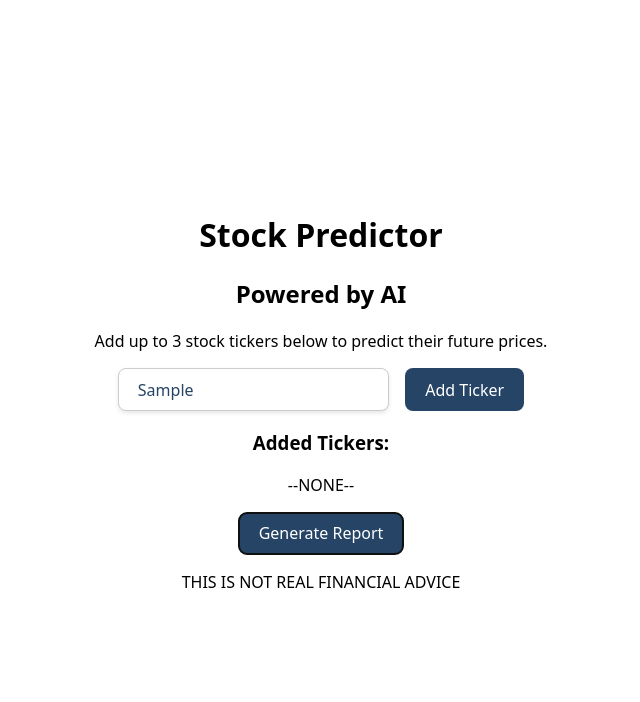
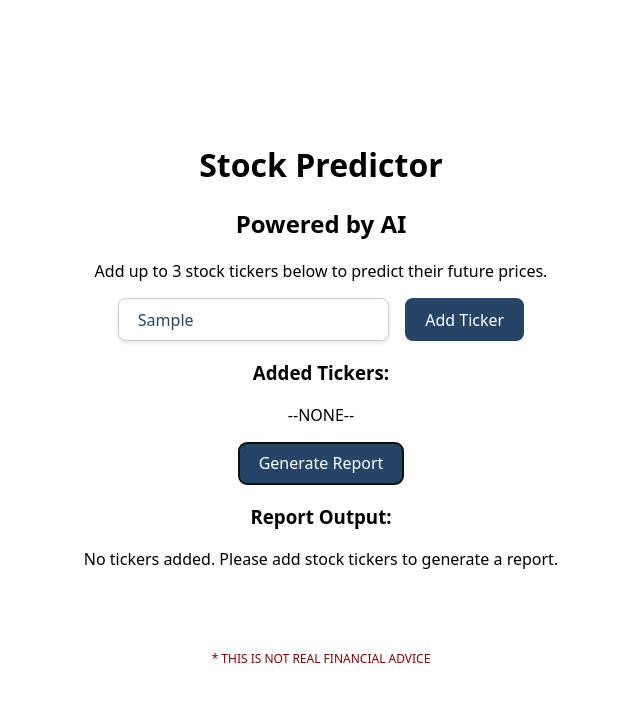
Before and after one commit to kquilty/ai-stock-predictor, a React (Vite) app: page / in a window 1280 px wide. Both pictures are taken after typing "Sample" into the empty fields and a click on the button "Generate Report". Shown: the top 702 px of the page, without its empty margins (319-959 px from the left). Built offline with nearby package versions, Linux system fonts and the light colour scheme.

Commit message:
Added basic "add tickers" functionality

```diff
--- a/src/App.jsx
+++ b/src/App.jsx
@@ -2,7 +2,8 @@ import { useState } from 'react'
 import './App.css'
 
 export default function App() {
-    const [count, setCount] = useState(0)
+    const [stockTickers, setStockTickers] = useState([])
+    const [isGeneratingReport, setIsGeneratingReport] = useState(false)
 
     return (
         <>
@@ -11,11 +12,13 @@ export default function App() {
 
             <Instructions />
 
-            <Input />
+            <Input onAddTicker={(ticker) => setStockTickers([...stockTickers, ticker])} />
 
-            <AddedTickersList />
+            <AddedTickersList stockTickers={stockTickers} />
 
-            <GenerateReportButton />
+            <GenerateReportButton setIsGeneratingReport={setIsGeneratingReport} />
+
+            {isGeneratingReport && <ReportOutput stockTickers={stockTickers} />}
 
             <Footer />
 
@@ -40,33 +43,57 @@ function Instructions() {
     )
 }
 
-function Input() {
+function Input({ onAddTicker }) {
 
     return (
         <div className="card">
-            <input type="text" placeholder="Enter stock ticker" />
-            <button>
+            <input type="text" placeholder="Enter stock ticker" id="ticker-input" />
+            <button onClick={() => {
+                const input = document.querySelector('#ticker-input');
+                const ticker = input.value.trim().toUpperCase();
+                if (ticker) {
+                    onAddTicker(ticker);
+                    input.value = '';
+                }
+            }}>
                 Add Ticker
             </button>
         </div>
     )
 }
 
-function AddedTickersList() {
+function AddedTickersList({ stockTickers }) {
     return (
         <section>
             <h3>Added Tickers:</h3>
             <ul>
-                <li>--NONE--</li>
+                {stockTickers.length === 0 ? (
+                    <li>--NONE--</li>
+                ) : (
+                    stockTickers.map((ticker, index) => <li key={index}>{ticker}</li>)
+                )}
             </ul>
         </section>
     )
 }
 
-function GenerateReportButton() {
+function GenerateReportButton({ setIsGeneratingReport }) {
     return (
         <section>
-            <button>Generate Report</button>
+            <button onClick={() => setIsGeneratingReport(true)}>Generate Report</button>
+        </section>
+    )
+}
+
+function ReportOutput({ stockTickers }) {
+    return (
+        <section>
+            <h3>Report Output:</h3>
+            {stockTickers.length === 0 ? (
+                <p>No tickers added. Please add stock tickers to generate a report.</p>
+            ) : (
+                <p>Report for: {stockTickers.join(', ')}</p>
+            )}
         </section>
     )
 }
@@ -74,7 +101,13 @@ function GenerateReportButton() {
 function Footer() {
     return (
         <footer>
-            <p>THIS IS NOT REAL FINANCIAL ADVICE</p>
+            <p style={{
+                color: 'darkred',
+                textAlign: 'center',
+                marginTop: '80px',
+                fontSize: '12px',
+                // fontWeight: 'bold'
+            }}>* THIS IS NOT REAL FINANCIAL ADVICE</p>
         </footer>
     )
 }
```
